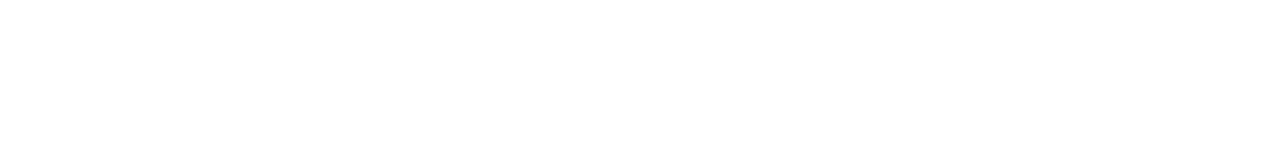
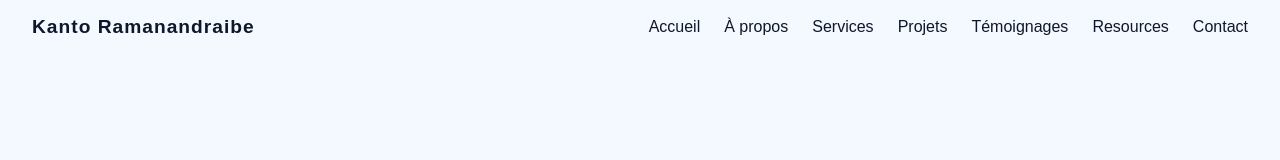
Before and after one commit to Woutnak/Portefolio2.0, a plain HTML site: page index.html in a window 1280 px wide. Drawn offline with Linux system fonts and the light colour scheme.

Commit message:
add navbar section

```diff
--- a/index.html
+++ b/index.html
@@ -3,9 +3,25 @@
 <head>
     <meta charset="UTF-8">
     <meta name="viewport" content="width=device-width, initial-scale=1.0">
+    <link rel="stylesheet" href="./styles/style.css">
     <title>Portefolio 2.0 - Kanto</title>
 </head>
 <body>
+    <nav id="Navbar">
+       <p class="logo">Kanto Ramanandraibe</p>
+       <ul class="nav-links">
+        <li><a href="#">Accueil </a></li>
+        <li><a href="#">À propos </a></li>
+        <li><a href="#">Services </a></li>
+        <li><a href="#">Projets </a></li>
+        <li><a href="#">Témoignages </a></li>
+        <li><a href="#">Resources </a></li>
+        <li><a href="#">Contact </a></li>
+       </ul>
+    </nav>
 
+    <section id="Heropage">
+
+    </section>
 </body>
 </html>
--- a/styles/style.css
+++ b/styles/style.css
@@ -0,0 +1,56 @@
+* {
+  margin: 0;
+  padding: 0;
+  box-sizing: border-box;
+}
+
+:root {
+    /* Couleurs neutres */
+  --color-dark-gray: #0f172a;     /* slate-800/900 - textes principaux */
+  --color-medium-gray: #64748b;   /* slate-600 - textes secondaires */
+  --color-light-gray: #f1f5f9;    /* slate-50 - backgrounds subtils */
+
+  /* Couleurs d'accent */
+  --color-primary-blue: #2563eb;     /* blue-600 - couleur de marque */
+  --color-hover-blue: #1d4ed8;       /* blue-700 - hover */
+  --color-light-blue: #eff6ff;       /* blue-50 - background subtil */
+}
+
+
+body{
+    background-color: #f4f9ff;
+    font-family: sans-serif;
+}
+
+#Navbar {
+  display: flex;
+  justify-content: space-between;
+  align-items: center;
+  padding: 1rem 2rem;
+  background-color: #f4f9ff;
+  position: sticky;
+  top: 0;
+  }
+
+#Navbar .logo {
+  font-size: 1.2rem;
+  font-weight: bold;
+  letter-spacing: 1px;
+  color: var(--color-dark-gray);
+}
+
+#Navbar .nav-links {
+  list-style: none;
+  display: flex;
+  gap: 1.5rem;
+}
+
+#Navbar .nav-links a {
+   color: var(--color-dark-gray);
+  text-decoration: none;
+  transition: color 0.3s ease;
+}
+
+#Navbar .nav-links a:hover {
+  color: var(--color-hover-blue);
+}
```
